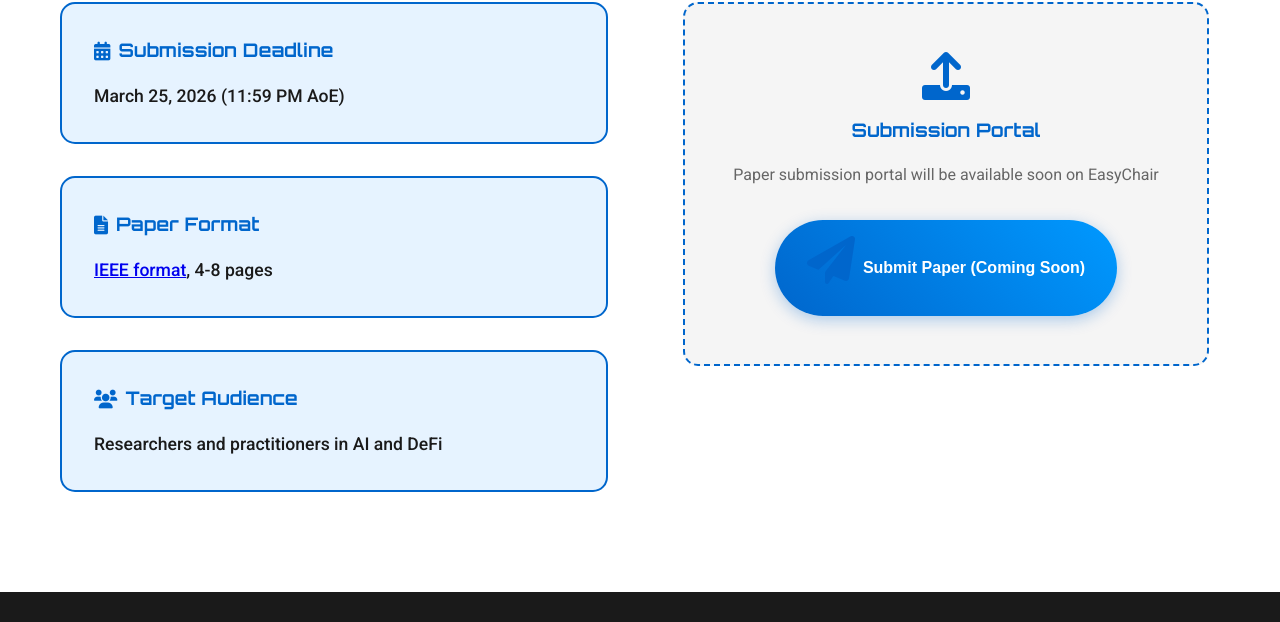
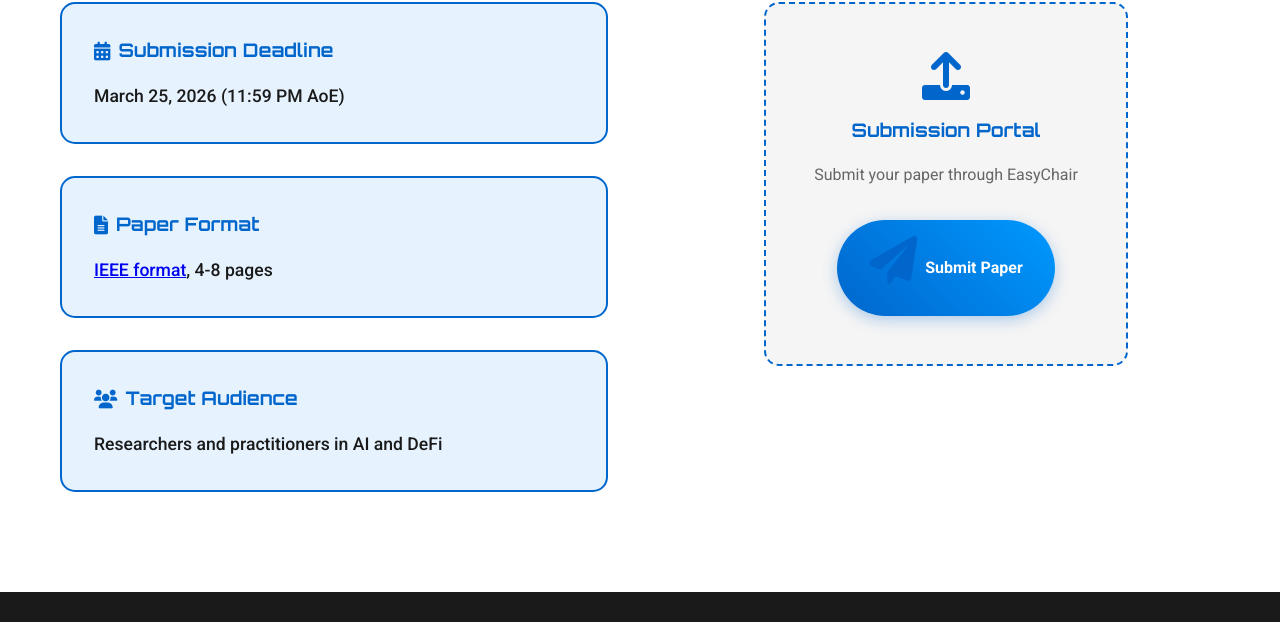
Before and after one commit to AI-R2D2/AI-R2D2.github.io, a plain HTML site: page index.html in a window 1280 px wide. Shown: the part 6377-6999 px from the top of the page. Drawn offline with Linux system fonts and the light colour scheme.

Commit message:
Add EasyChair submission link to website

```diff
--- a/index.html
+++ b/index.html
@@ -378,11 +378,11 @@
                     <div class="form-placeholder">
                         <i class="fas fa-upload"></i>
                         <h3>Submission Portal</h3>
-                        <p>Paper submission portal will be available soon on EasyChair</p>
-                        <button class="btn btn-primary" disabled>
+                        <p>Submit your paper through EasyChair</p>
+                        <a href="https://easychair.org/conferences/?conf=air2d2icbc2026" target="_blank" class="btn btn-primary">
                             <i class="fas fa-paper-plane"></i>
-                            Submit Paper (Coming Soon)
-                        </button>
+                            Submit Paper
+                        </a>
                     </div>
                 </div>
             </div>
```
